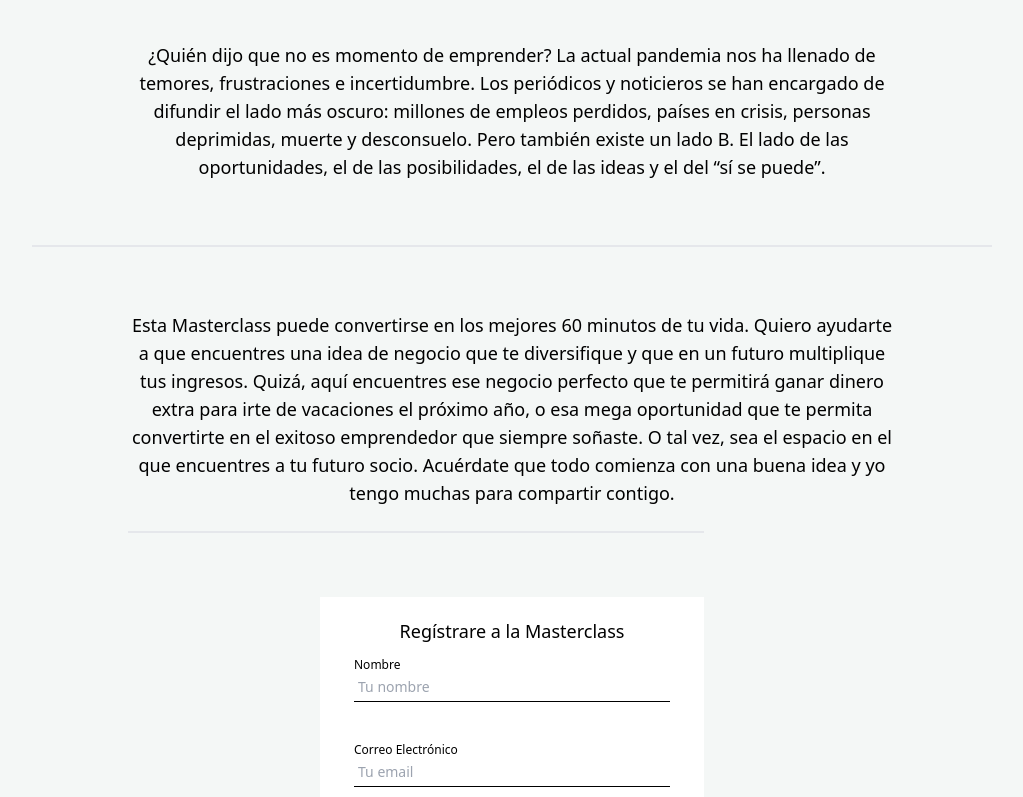
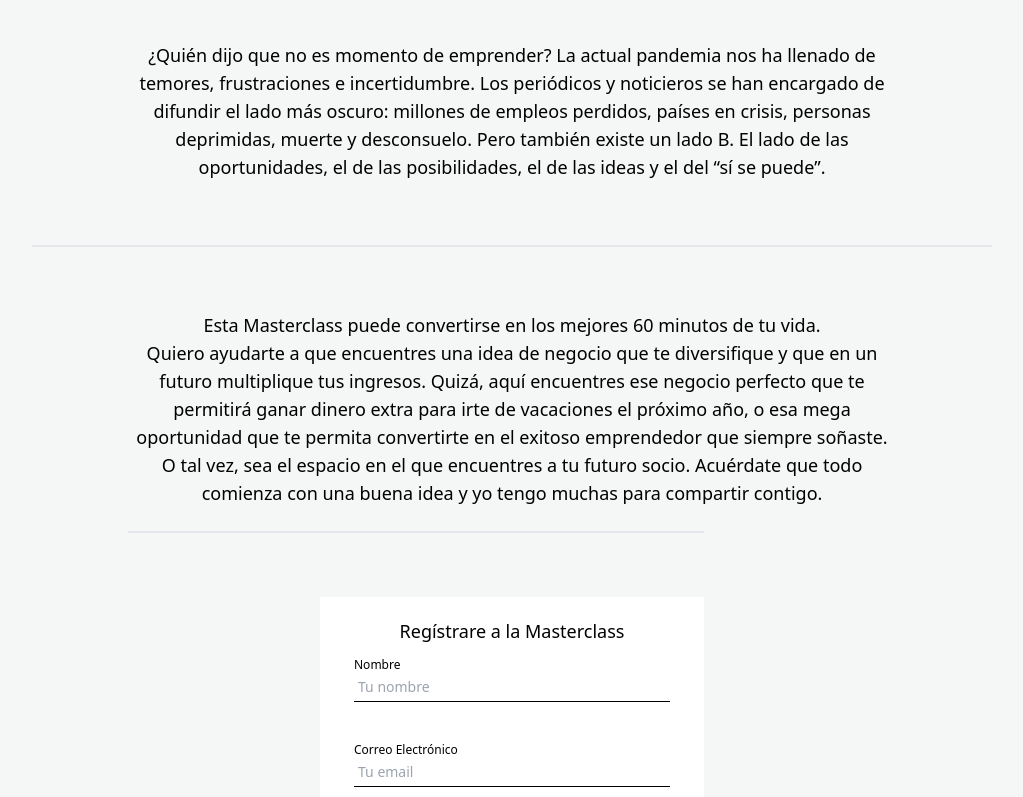
Before and after one commit to themonopolitan/landingPage, a Next.js app: page / in a window 1280 px wide. Shown: the part 1411-2208 px from the top of the page, without its empty margins (128-1151 px from the left). Built offline with nearby package versions, Linux system fonts and the light colour scheme.

Commit message:
H1 y bold class para textos

```diff
--- a/pages/index.jsx
+++ b/pages/index.jsx
@@ -5,9 +5,9 @@ export default function Home() {
   return (
     <MainLayout>
       <section className="centers flex-col text-4xl text-center">
-        <span className="lg:w-1/4 mt-10 lg:mt-24 mb-10 overflow-hidden">
+        <h1 className="lg:w-1/4 mt-10 lg:mt-24 mb-10 overflow-hidden">
           Lluvia de ideas, negocios y oportunidades para el 2022.
-        </span>
+        </h1>
         <div className="w-60 border" />
         <span className="text-lg font-light my-10 w-3/5">Descubrirás oportunidades de negocios rentables para emprender en el 2022, sin mucho presupuesto y con gran potencial</span>
       </section>
@@ -35,7 +35,7 @@ export default function Home() {
         <div className="border my-6 w-3/4" />
         <div className="text-lg text-center font-light my-10 w-3/5">
           <span>
-            Esta Masterclass puede convertirse en los mejores 60 minutos de tu vida.
+            <p class="bold"> Esta Masterclass puede convertirse en los mejores 60 minutos de tu vida.</p>
 
             Quiero ayudarte a que encuentres una idea de negocio que te diversifique y que en un futuro multiplique tus ingresos.
 
```
